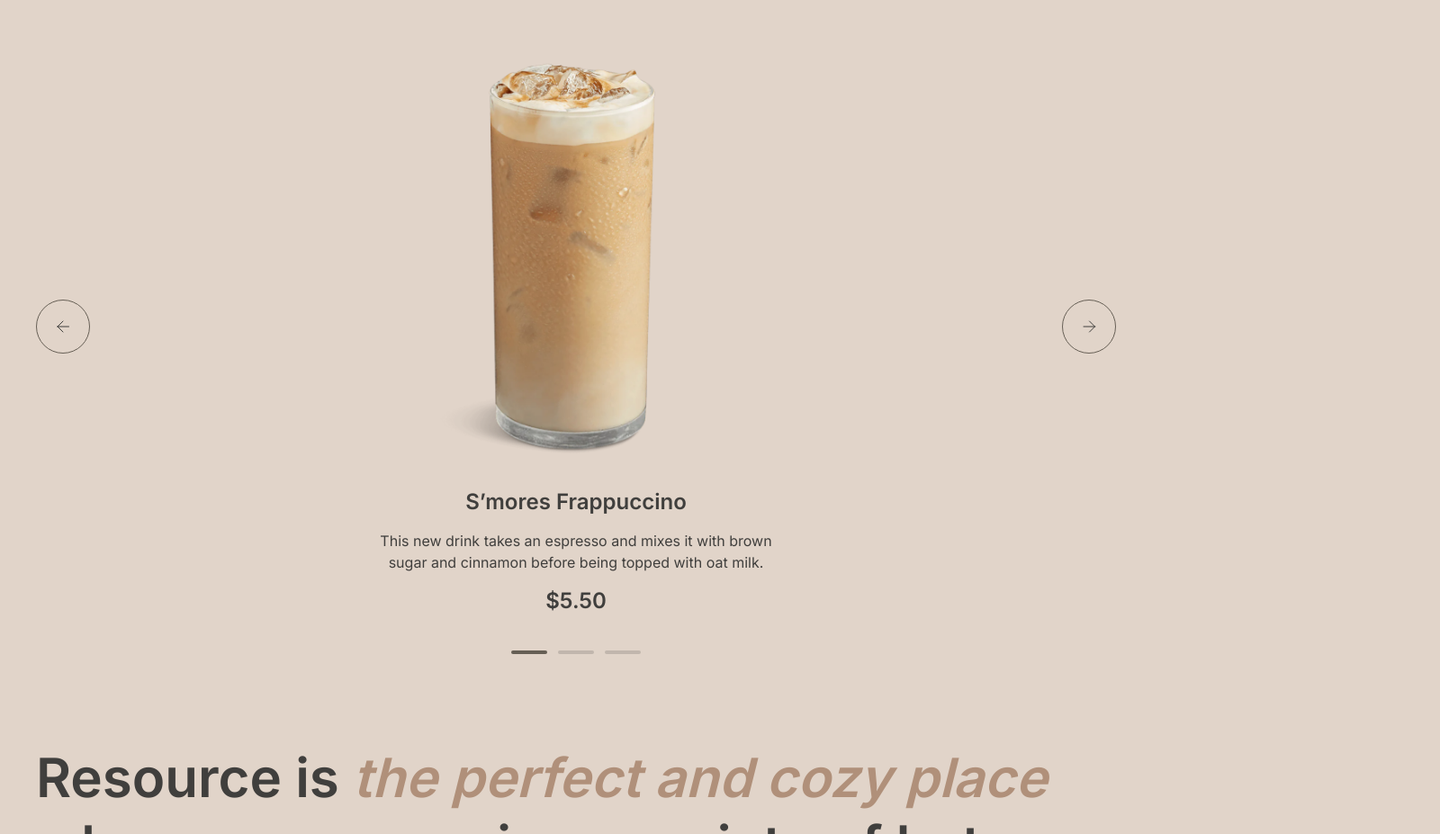
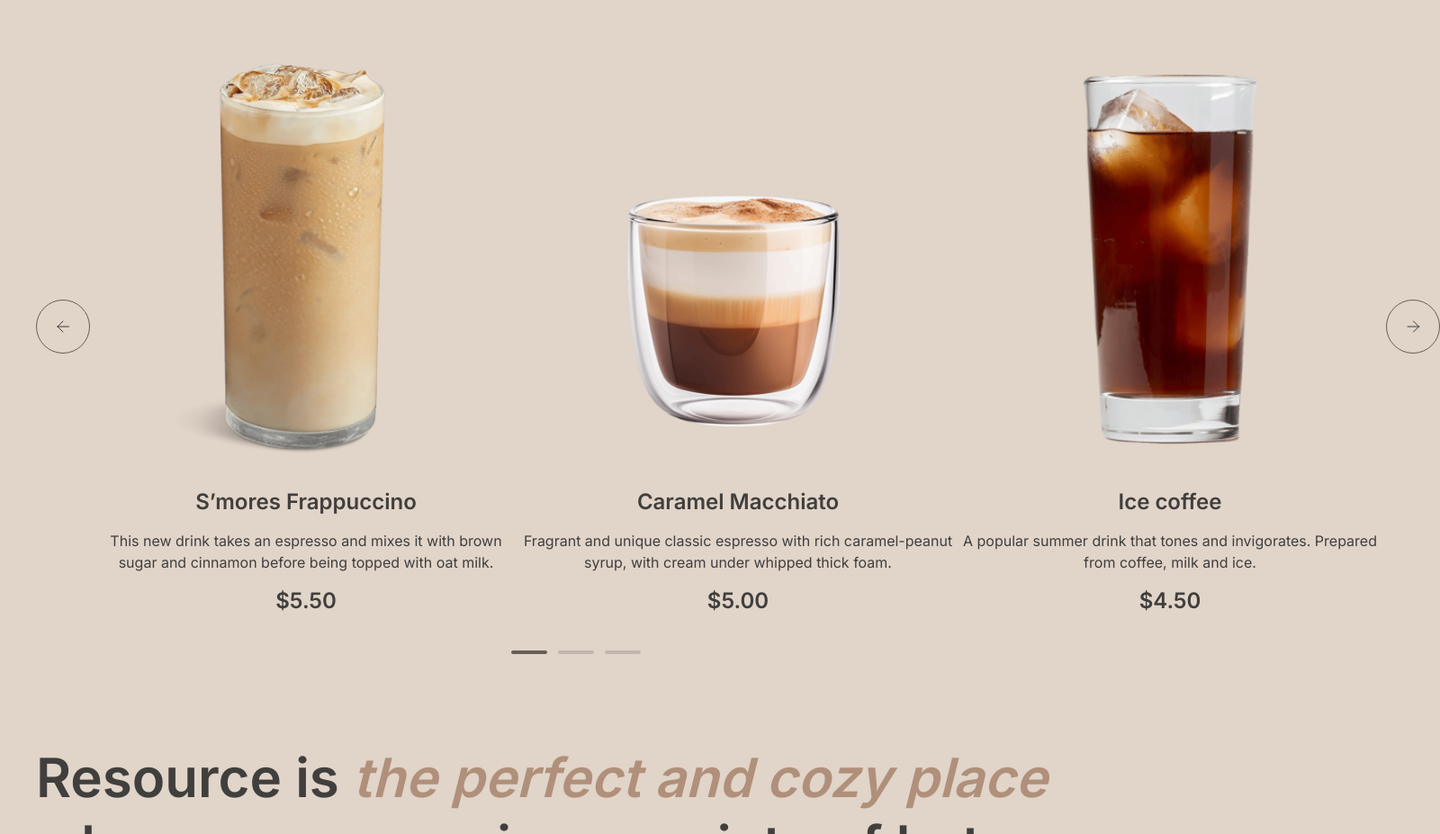
Before and after one commit to micatori/coffee-house, a plain HTML site: page home/index.html in a window 1280 px wide. Shown: the part 916-1843 px from the top of the page at 90% size, 1600 px wide, since content can reach past the window. Drawn offline with Linux system fonts and the light colour scheme.

Commit message:
feat: add layouts for sliser

```diff
--- a/home/index.html
+++ b/home/index.html
@@ -99,6 +99,8 @@
                         </svg>
                     </div>
                     <div id="slider" class="slider">
+                        <!-- 1 -->
+                        <div id="slider-item_1" class="slider-item">
                             <div class="favorite-carusel">
                                 <img src="../assets/img/coffee-glass.png" alt="coffee-glass" class="favorite-img">
                             </div>
@@ -107,11 +109,30 @@
                                 <p class="coffee-description-text">This new drink takes an espresso and mixes it with brown sugar and cinnamon before being topped with oat milk.</p>
                                 <p class="coffee-description-price">$5.50</p>
                             </div>
-                        <div class="coffee-bar-wrapper">
-                            <div id="bar-1" class="coffee-bar bar-active"></div>
-                            <div id="bar-2" class="coffee-bar"></div>
-                            <div id="bar-3" class="coffee-bar"></div>
                         </div>
+                        <!-- 2 -->
+                        <div id="slider-item_2" class="slider-item">
+                            <div class="favorite-carusel">
+                                <img src="../assets/img/coffee-slider-2.png" alt="coffee-macciato" class="favorite-img">
+                            </div>
+                            <div class="coffee-description">
+                                <h3 class="coffee-description-title">Caramel Macchiato</h3>
+                                <p class="coffee-description-text">Fragrant and unique classic espresso with rich caramel-peanut syrup, with cream under whipped thick foam.</p>
+                                <p class="coffee-description-price">$5.00</p>
+                            </div>
+                        </div>
+                        <!-- 3 -->
+                        <div id="slider-item_3" class="slider-item">
+                            <div class="favorite-carusel">
+                                <img src="../assets/img/coffee-slider-3.png" alt="coffee-ice" class="favorite-img">
+                            </div>
+                            <div class="coffee-description">
+                                <h3 class="coffee-description-title">Ice coffee</h3>
+                                <p class="coffee-description-text">A popular summer drink that tones and invigorates. Prepared from coffee, milk and ice.</p>
+                                <p class="coffee-description-price">$4.50</p>
+                            </div>
+                        </div>
+                        <!-- !!! -->
                     </div>
                     <div id="btn-left">
                         <svg class="btn-arrow" width="60" height="60" viewBox="0 0 60 60" xmlns="http://www.w3.org/2000/svg">
@@ -119,6 +140,11 @@
                             <path class="color-of-arrow" d="M24 30H36.5M36.5 30L30.5 24M36.5 30L30.5 36" stroke-linecap="round" stroke-linejoin="round"/>
                         </svg>
                     </div>
+                </div>
+                <div class="coffee-bar-wrapper">
+                    <div id="bar-1" class="coffee-bar bar-active"></div>
+                    <div id="bar-2" class="coffee-bar"></div>
+                    <div id="bar-3" class="coffee-bar"></div>
                 </div>
                 <!-- SLIDER -->
             </section>
--- a/home/style.css
+++ b/home/style.css
@@ -352,6 +352,10 @@ html {
     display: flex;
     flex-direction: row;
     justify-content: space-between;
+}
+.slider {
+    display: flex;
+    flex-direction: row;
 }
 .favorite-carusel {
     display: flex;
```
Also changed, not shown: assets/img/coffee-slider-2.png (added), assets/img/coffee-slider-3.png (added). Lines whose indentation alone changed are shown as unchanged.
